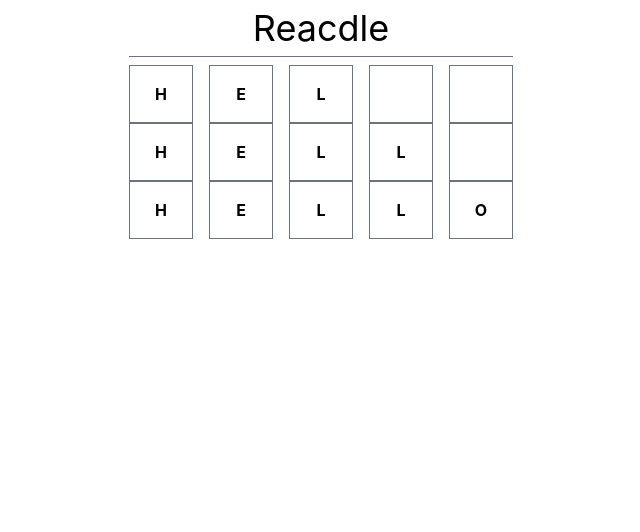
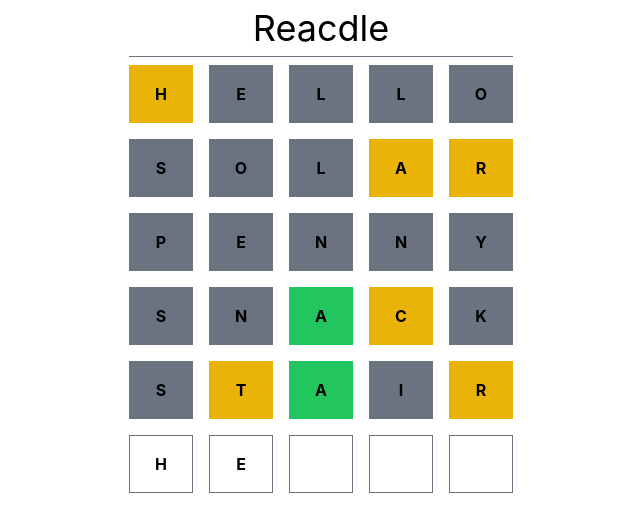
Before and after one commit to kenave/react-wordle, a React (Vite) app in the folder react-wordle/: page / in a window 1280 px wide. Shown: the top 532 px of the page, without its empty margins (319-959 px from the left). Built offline with nearby package versions, Linux system fonts and the light colour scheme.

Commit message:
Add WordRow state styles

```diff
--- a/react-wordle/index.html
+++ b/react-wordle/index.html
@@ -3,7 +3,7 @@
   <head>
     <meta charset="UTF-8" />
     <meta name="viewport" content="width=device-width, initial-scale=1.0" />
-    <title>Vite App</title>
+    <title>Reacdle</title>
   </head>
   <body>
     <div id="root"></div>
--- a/react-wordle/src/App.tsx
+++ b/react-wordle/src/App.tsx
@@ -7,10 +7,13 @@ export default function App() {
         <h1 className="text-4xl text-center">Reacdle</h1>
       </header>
 
-      <main>
-        <WordRow letters="hel" />
-        <WordRow letters="hell" />
+      <main className="grid grid-rows-6 gap-4">
         <WordRow letters="hello" />
+        <WordRow letters="solar" />
+        <WordRow letters="penny" />
+        <WordRow letters="snack" />
+        <WordRow letters="stair" />
+        <WordRow letters="he" />
       </main>
     </div>
   );
--- a/react-wordle/src/WordRow.tsx
+++ b/react-wordle/src/WordRow.tsx
@@ -1,3 +1,5 @@
+import { computeGuess, LetterState } from "./word-utils";
+
 const LETTER_LENGTH = 5;
 
 interface WordRowProps {
@@ -9,10 +11,12 @@ export default function WordRow({ letters: lettersProp = "" }: WordRowProps) {
   const letters = lettersProp
     .split("")
     .concat(Array(lettersRemaining).fill(""));
+
+  const guessStates = computeGuess(lettersProp);
   return (
     <div className="grid grid-cols-5 gap-4">
       {letters.map((char, index) => (
-        <CharacterBox key={index} value={char} />
+        <CharacterBox key={index} value={char} state={guessStates[index]} />
       ))}
     </div>
   );
@@ -20,12 +24,23 @@ export default function WordRow({ letters: lettersProp = "" }: WordRowProps) {
 
 interface CharacterBoxProps {
   value: string;
+  state?: LetterState;
 }
 
-function CharacterBox({ value }: CharacterBoxProps) {
+function CharacterBox({ value, state }: CharacterBoxProps) {
+  const stateStyle = state == null ? "" : characterStateStyles[state];
   return (
-    <div className="inline-block border border-gray-500 p-4 uppercase font-bold text-center">
+    <div
+      className={`inline-block border border-gray-500
+    p-4 uppercase font-bold text-center ${stateStyle}`}
+    >
       {value}
     </div>
   );
 }
+
+const characterStateStyles = {
+  [LetterState.Miss]: "bg-gray-500 border-gray-500",
+  [LetterState.Present]: "bg-yellow-500 border-yellow-500",
+  [LetterState.Match]: "bg-green-500 border-green-500",
+};
--- a/react-wordle/src/word-utils.ts
+++ b/react-wordle/src/word-utils.ts
@@ -1,4 +1,6 @@
 import wordBank from './word-bank.json';
+
+const word = getRandomWord();
 
 export function getRandomWord() {
     const randomIndex = Math.floor(Math.random() * wordBank.length);
@@ -11,7 +13,9 @@ export enum LetterState {
     Match = 'Match',
 }
 
-export function computeGuess(guess: string, answer: string): LetterState[] {
+console.log(word);
+
+export function computeGuess(guess: string, answer: string = word): LetterState[] {
     const result: LetterState[] = [];
     const lettersFound: string[] = [];
     const skipIndices: number[] = [];
```
